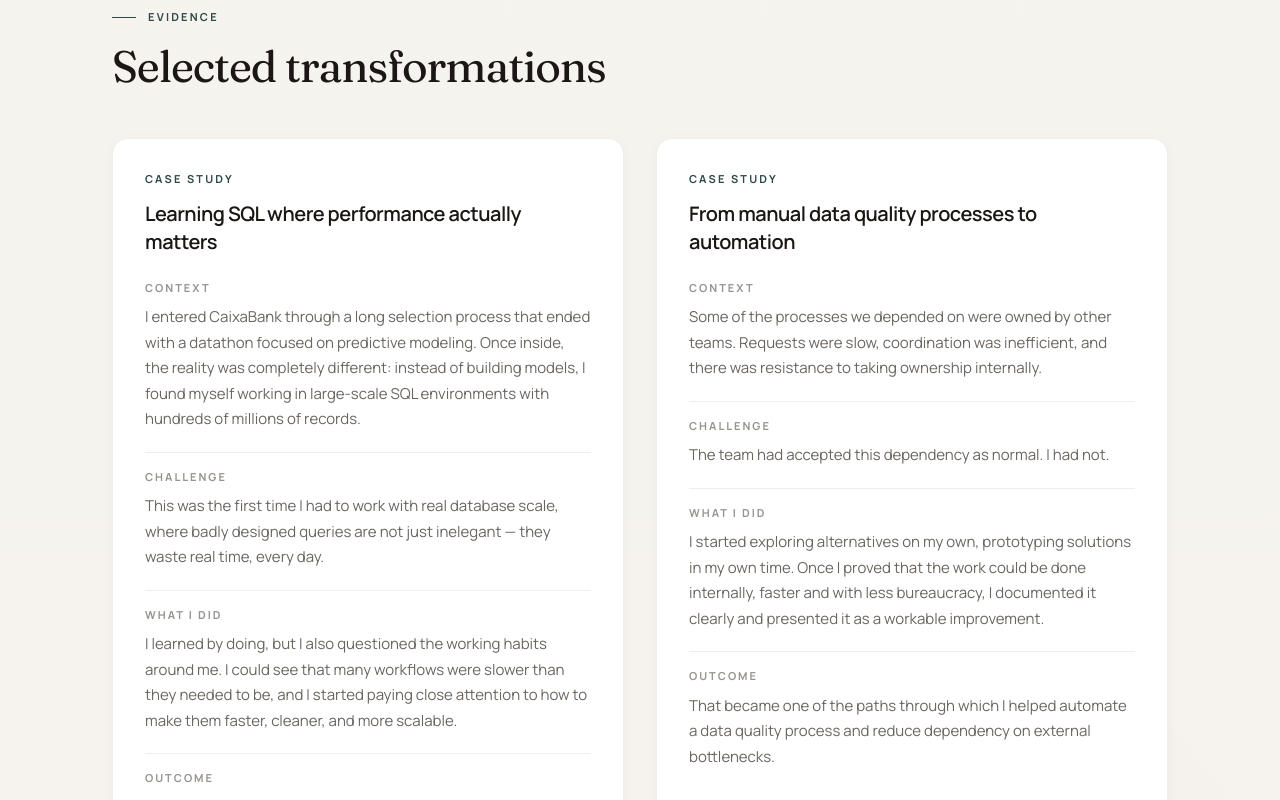
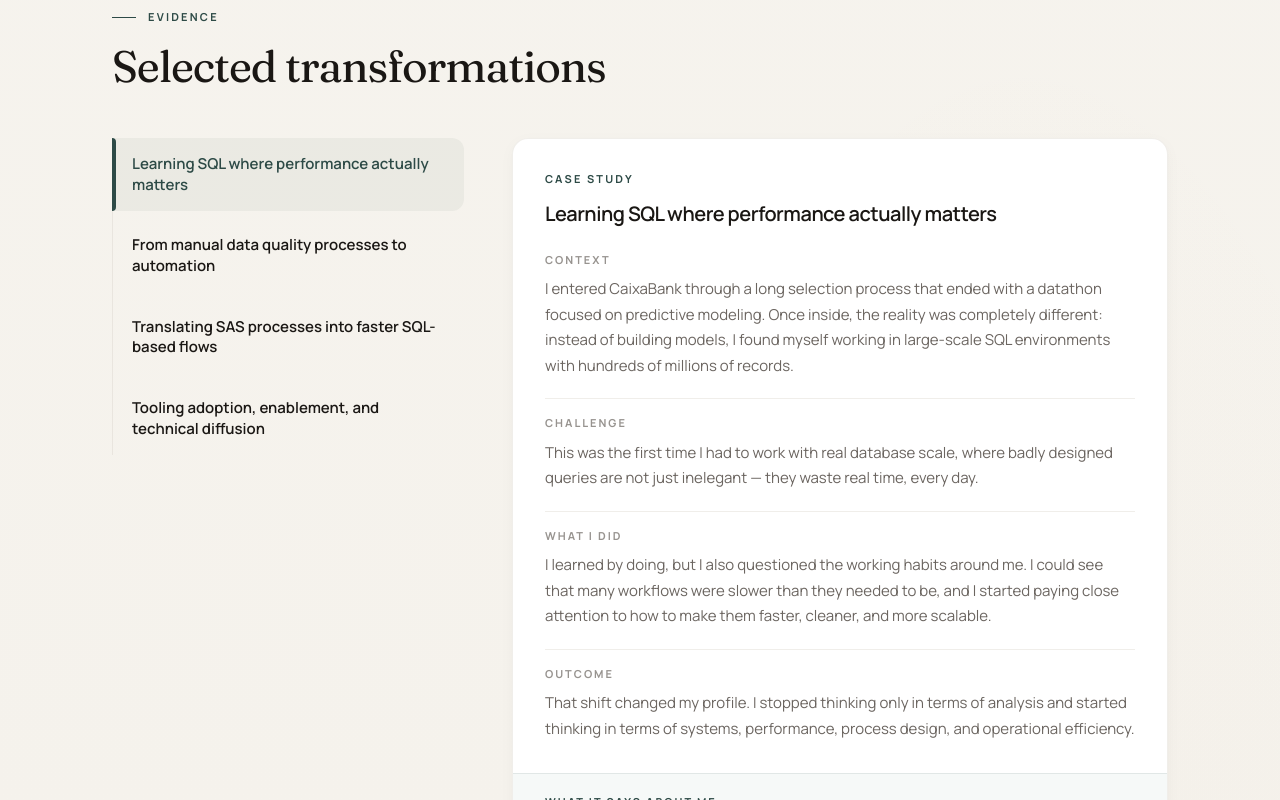
Before and after one commit to hecogo1/cv-landing-page, a React (Vite) app: page / in a window 1280 px wide. Shown: the part 5560-6360 px from the top of the page. Built offline with nearby package versions, Linux system fonts and the light colour scheme.

Commit message:
feat(layout): Replace case studies list with interactive tabs

```diff
--- a/src/app/App.jsx
+++ b/src/app/App.jsx
@@ -11,6 +11,7 @@ import { Section } from '../components/Section';
 import { Timeline } from '../components/Timeline';
 import { ValueCard } from '../components/ValueCard';
 import { PhotoGrid } from '../components/PhotoGrid';
+import { CaseStudiesTabs } from '../components/CaseStudiesTabs';
 
 const basePath = import.meta.env.BASE_URL.endsWith('/')
   ? import.meta.env.BASE_URL.slice(0, -1)
@@ -306,16 +307,8 @@ export default function App() {
           </div>
         </section>
 
-        {/* Case studies */}
-        <Section id="transformations" eyebrow="Evidence" title={siteContent.caseStudies.title}>
-          <div className="grid gap-8 xl:grid-cols-2">
-            {siteContent.caseStudies.items.map((study, index) => (
-              <Reveal key={study.title} delay={index * 0.05}>
-                <CaseStudyCard study={study} />
-              </Reveal>
-            ))}
-          </div>
-        </Section>
+        {/* Case studies (Interactive Tabs) */}
+        <CaseStudiesTabs cases={siteContent.caseStudies.items} title={siteContent.caseStudies.title} />
 
         {/* How I work — numbered horizontal cards */}
         <Section id="how-i-work" eyebrow="Operating style" title={siteContent.howIWork.title} className="section-alt">
--- /dev/null
+++ b/src/components/CaseStudiesTabs.jsx
@@ -0,0 +1,53 @@
+import { useState } from 'react';
+import { Section } from './Section';
+import { CaseStudyCard } from './CaseStudyCard';
+import { Reveal } from './Reveal';
+
+export function CaseStudiesTabs({ cases, title }) {
+  const [activeIndex, setActiveIndex] = useState(0);
+
+  return (
+    <Section id="transformations" eyebrow="Evidence" title={title}>
+      <div className="flex flex-col lg:flex-row gap-8 lg:gap-12 items-start mt-4">
+        {/* Tab List w/ horizontal scroll on mobile */}
+        <Reveal className="w-full lg:w-1/3 shrink-0">
+          <div className="flex lg:flex-col gap-2 lg:gap-2 relative overflow-x-auto pb-4 lg:pb-0 lg:overflow-visible snap-x">
+            {/* Left border line (Desktop only) */}
+            <div className="absolute left-0 top-0 bottom-0 w-px bg-line/60 hidden lg:block" />
+
+            {cases.map((study, index) => {
+              const isActive = index === activeIndex;
+              return (
+                <button
+                  key={study.title}
+                  onClick={() => setActiveIndex(index)}
+                  className={`relative text-left px-5 py-4 min-w-[240px] lg:min-w-0 snap-start rounded-xl lg:rounded-l-none lg:rounded-r-xl transition-all duration-300 ${
+                    isActive
+                      ? 'bg-accent text-white shadow-md lg:bg-accent/5 lg:text-accent lg:shadow-none'
+                      : 'bg-surface-strong/50 lg:bg-transparent text-muted hover:bg-surface-strong hover:text-ink border border-line/50 lg:border-none'
+                  }`}
+                >
+                  {/* Active indicator (desktop) */}
+                  {isActive && (
+                    <span className="hidden lg:block absolute left-0 top-0 bottom-0 w-1 bg-accent rounded-r-full" />
+                  )}
+                  <h4 className={`font-semibold text-[0.9375rem] leading-snug ${isActive ? 'text-white lg:text-accent' : 'text-ink'}`}>
+                    {study.title}
+                  </h4>
+                </button>
+              );
+            })}
+          </div>
+        </Reveal>
+
+        {/* Tab Content */}
+        <Reveal className="w-full lg:w-2/3 h-full">
+          {/* Key forces re-render for animation */}
+          <div key={activeIndex} className="animate-fade-in">
+            <CaseStudyCard study={cases[activeIndex]} />
+          </div>
+        </Reveal>
+      </div>
+    </Section>
+  );
+}
--- a/src/index.css
+++ b/src/index.css
@@ -13,6 +13,18 @@
   --color-accent: #2d4a46;
   --color-accent-soft: #e0ebe8;
   --color-highlight: #b07840;
+
+  --animate-fade-in: fade-in 0.4s ease-out forwards;
+  @keyframes fade-in {
+    from {
+      opacity: 0;
+      transform: translateY(10px);
+    }
+    to {
+      opacity: 1;
+      transform: translateY(0);
+    }
+  }
 }
 
 @layer base {
```
